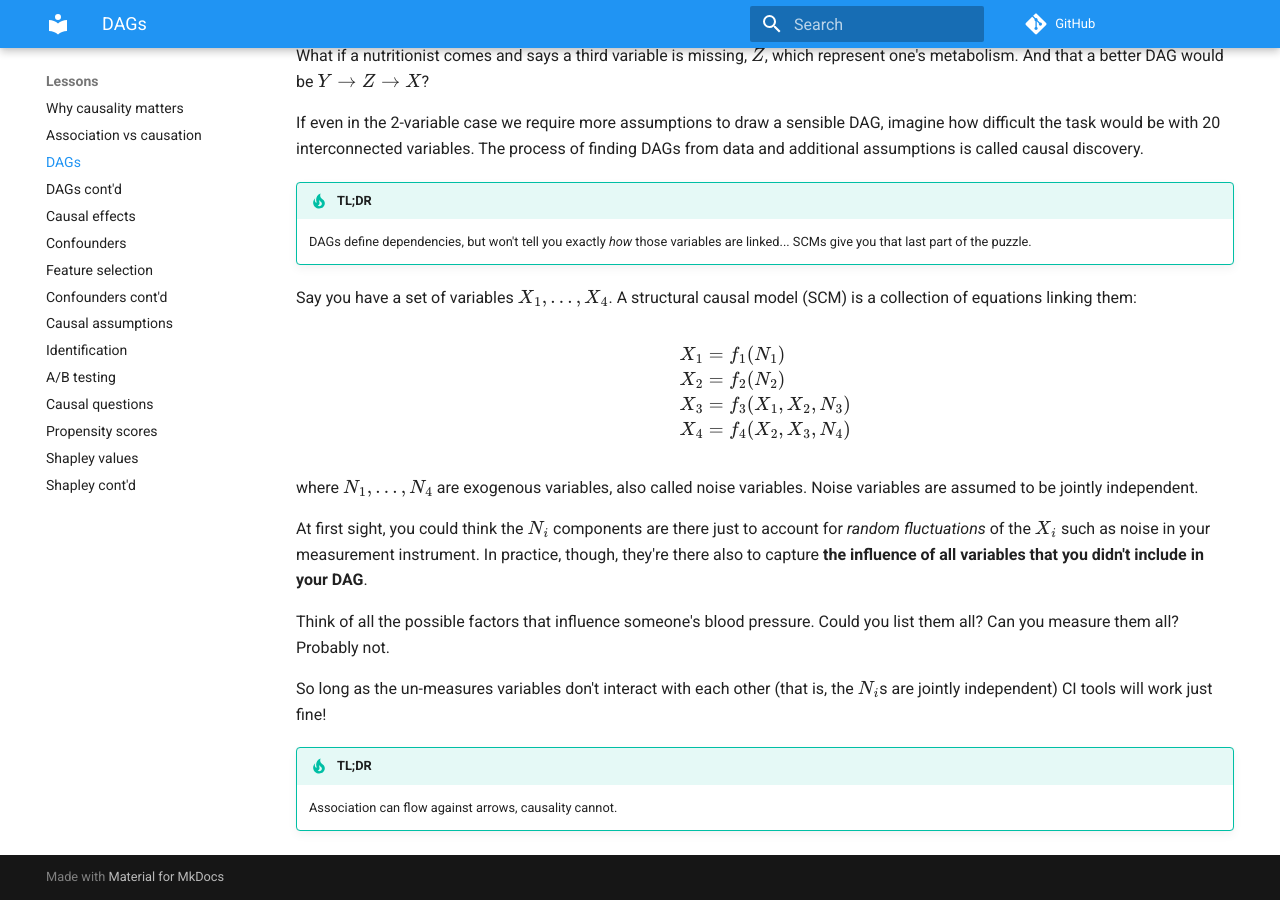
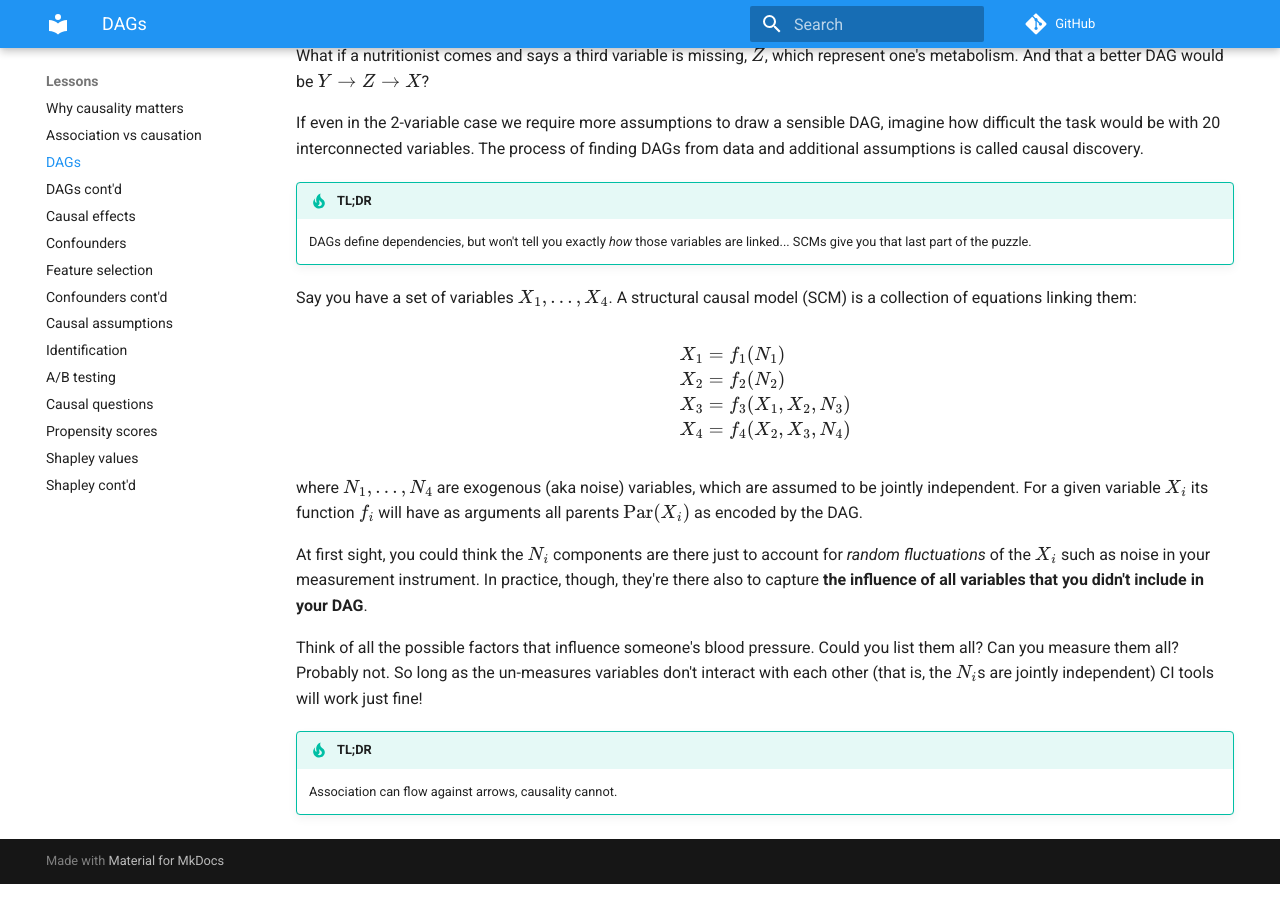
Before and after one commit to emilioMaddalena/causal-inference-studies, an MkDocs documentation site: the page built from material/dags.md, in a window 1280 px wide and 900 px high, scrolled down 2737 px. Built offline with MkDocs 1.6.1 and Material for MkDocs 9.7.7, drawn with Linux system fonts in a browser that asks for light colours; comment, search, counter and statistics services are not loaded.

Commit message:
Refine SCM explanation

```diff
--- a/material/dags.md
+++ b/material/dags.md
@@ -76,13 +76,11 @@ X_3 &= f_3(X_1, X_2, N_3) \nonumber \\
 X_4 &= f_4(X_2, X_3, N_4) \nonumber
 \end{align}$$
 
-where $N_1,...,N_4$ are exogenous variables, also called noise variables. Noise variables are assumed to be jointly independent.
+where $N_1,...,N_4$ are exogenous (aka noise) variables, which are assumed to be jointly independent. For a given variable $X_i$ its function $f_i$ will have as arguments all parents $\text{Par}(X_i)$ as encoded by the DAG.
 
 At first sight, you could think the $N_i$ components are there just to account for *random fluctuations* of the $X_i$ such as noise in your measurement instrument. In practice, though, they're there also to capture **the influence of all variables that you didn't include in your DAG**.
 
-Think of all the possible factors that influence someone's blood pressure. Could you list them all? Can you measure them all? Probably not.
-
-So long as the un-measures variables don't interact with each other (that is, the $N_i$s are jointly independent) CI tools will work just fine!
+Think of all the possible factors that influence someone's blood pressure. Could you list them all? Can you measure them all? Probably not. So long as the un-measures variables don't interact with each other (that is, the $N_i$s are jointly independent) CI tools will work just fine!
 
 !!! tip "TL;DR"
     Association can flow against arrows, causality cannot.
```
